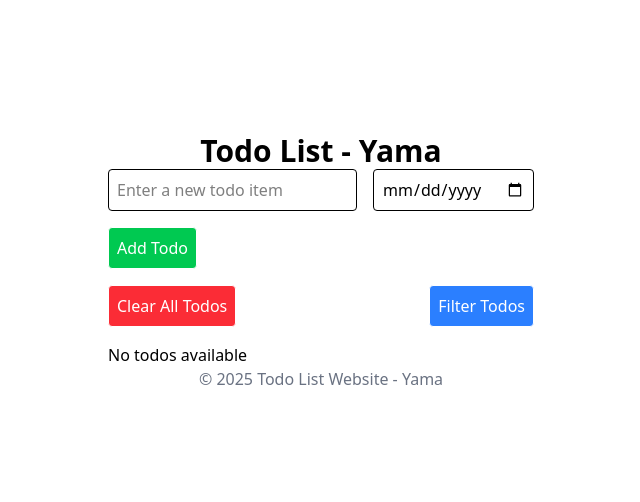
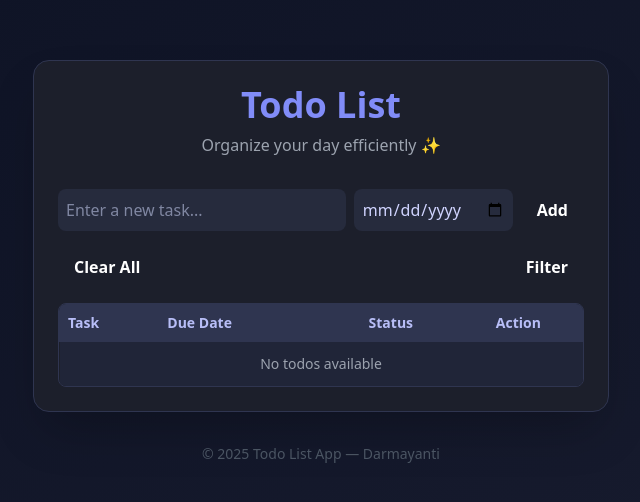
Before and after one commit to darmayanti721/CodingCamp-27Oct2025-darmayantitinambunan, a plain HTML site: page index.html in a window 1280 px wide. Shown: the part 138-640 px from the top of the page, without its empty margins (319-959 px from the left). Drawn offline with nearby package versions, Linux system fonts and the light colour scheme.

Commit message:
konfigurasi awal mini project

```diff
--- a/index.html
+++ b/index.html
@@ -1,68 +1,73 @@
 <!DOCTYPE html>
 <html lang="en">
-
 <head>
   <meta charset="UTF-8">
   <meta name="viewport" content="width=device-width, initial-scale=1.0">
-    <title>Todo List - Yama</title>
+  <title>Todo List - Darmayanti</title>
 
-    <!-- CSS External File Link -->
+  <!-- Tailwind CSS -->
+  <script src="https://cdn.tailwindcss.com"></script>
+
+  <!-- Custom CSS -->
   <link rel="stylesheet" href="css/style.css">
-
-    <!-- Tailwind CSS CDN Link -->
-    <script src="https://cdn.jsdelivr.net/npm/@tailwindcss/browser@4"></script>
 </head>
 
-<body>
-
-    <!-- Header Content -->
-    <header>
-        <h1 class="text-3xl font-bold">Todo List - Yama</h1>
+<body class="min-h-screen flex flex-col justify-center items-center p-6 bg-gradient-to-br from-[#0d1224] to-[#181c2f] text-white">
+   <!-- 🔹 Kotak utama todo list -->
+<main class="bg-[#1c1f2b] w-full max-w-xl p-6 rounded-2xl shadow-2xl border border-[#2f3550]">
+  <!-- Header -->
+  <header class="mb-8 text-center">
+    <h1 class="text-4xl font-extrabold text-indigo-400 mb-2">Todo List</h1>
+    <p class="text-gray-400">Organize your day efficiently ✨</p>
   </header>
 
-    <!-- Main Content -->
-    <main>
-        <!-- Form Section -->
-        <section>
-            <form class="flex gap-4 mb-4">
-                <!-- Todo Input -->
-                <input class="border p-2 rounded" type="text" id="todo-input" placeholder="Enter a new todo item">
+  <!-- 🔹 Kotak utama todo list -->
 
-                <!-- Date Input -->
-                <input class="border p-2 rounded" type="date" id="todo-date" placeholder="Enter due date">
-            </form>
+    <!-- Input form -->
+    <div class="flex flex-col sm:flex-row gap-2 mb-4">
+      <input id="todo-input" type="text" placeholder="Enter a new task..."
+        class="flex-1 p-2 rounded-lg outline-none focus:ring-2 focus:ring-indigo-400 bg-[#262b3d] text-[#d0d4ff] placeholder-[#8087a2]">
+      <input id="todo-date" type="date"
+        class="p-2 rounded-lg outline-none focus:ring-2 focus:ring-indigo-400 bg-[#262b3d] text-[#d0d4ff]">
+      <button id="add-todo-btn" onclick="addTodo()"
+        class="px-4 py-2 rounded-lg font-semibold">Add</button>
+    </div>
 
-            <!-- Add Button -->
-            <button class="border p-2 rounded bg-green-500 text-white" type="button" onclick="addTodo();"
-                id="add-todo-btn">Add
-                Todo</button>
-        </section>
+    <!-- Action buttons -->
+    <div class="flex justify-between mb-4">
+      <button id="clear-all-btn" onclick="clearAll()" class="px-4 py-2 rounded-lg font-semibold">
+        Clear All
+      </button>
+      <button id="filter-todos-btn" onclick="filterTodo()" class="px-4 py-2 rounded-lg font-semibold">
+        Filter
+      </button>
+    </div>
 
-        <!-- Action Section -->
-        <section class="flex justify-between my-4">
-            <!-- Clear All Button -->
-            <button class="border p-2 rounded bg-red-500 text-white" id="clear-all-btn">Clear All Todos</button>
-
-            <!-- Filter Options -->
-            <button class="border p-2 rounded bg-blue-500 text-white" id="filter-todos-btn">Filter Todos</button>
-        </section>
-
-        <!-- Todo List Section -->
-        <section>
-            <ul id="todo-list">
-                <!-- Todo items will be dynamically added here -->
-                <li>No todos available</li>
-            </ul>
-        </section>
+    <!-- Tabel todo -->
+    <div class="overflow-hidden rounded-lg border border-[#2f3550]">
+      <table class="w-full text-sm text-left border-collapse">
+        <thead>
+          <tr class="bg-[#2f3550] text-[#b8bef7]">
+            <th class="p-2 border border-[#2f3550]">Task</th>
+            <th class="p-2 border border-[#2f3550]">Due Date</th>
+            <th class="p-2 border border-[#2f3550] text-center">Status</th>
+            <th class="p-2 border border-[#2f3550] text-center">Action</th>
+          </tr>
+        </thead>
+        <tbody id="todo-list" class="bg-[#202538]">
+          <tr>
+            <td colspan="4" class="text-center p-3 text-gray-400">No todos available</td>
+          </tr>
+        </tbody>
+      </table>
+    </div>
   </main>
 
-    <!-- Footer Content -->
-    <footer>
-        <p class="text-center text-gray-500">&copy; 2025 Todo List Website - Yama</p>
+  <!-- Footer -->
+  <footer class="mt-8 text-gray-600 text-sm text-center">
+    &copy; 2025 Todo List App — Darmayanti
   </footer>
 
-    <!-- Javascript External File Link -->
   <script src="js/script.js"></script>
 </body>
-
 </html>
```
Lines whose indentation alone changed are shown as unchanged.
